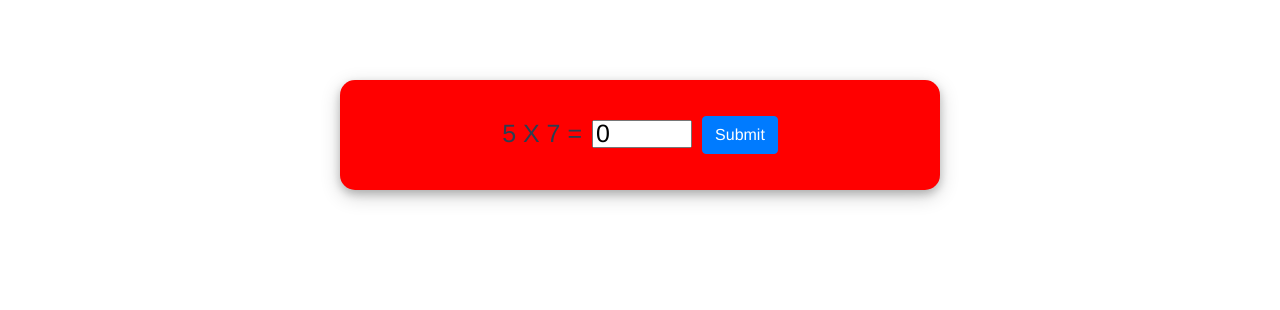
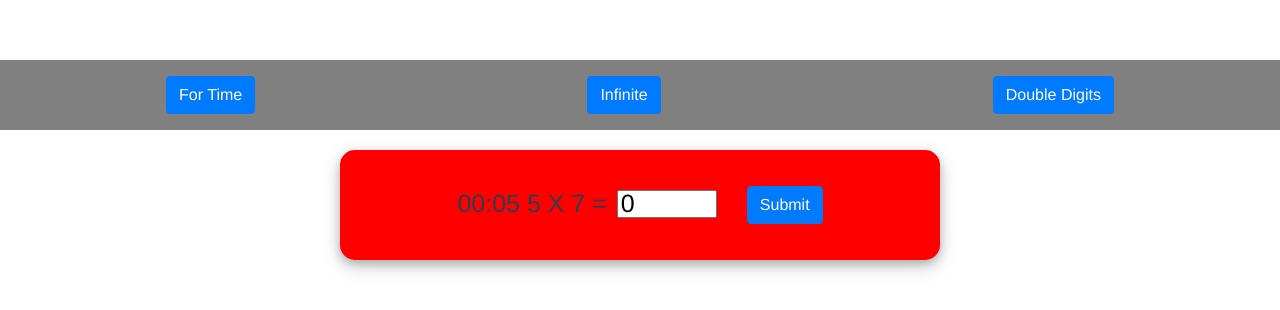
Before and after one commit to ilchovski98/Multiplication-App-Vue-Edition, a Vue app: page / in a window 1280 px wide. Shown: the top 310 px of the page. Built offline with nearby package versions, Linux system fonts and the light colour scheme.

Commit message:
adding navigation and timer Unfinished

```diff
--- a/src/App.vue
+++ b/src/App.vue
@@ -1,19 +1,30 @@
 <template>
   <div id="app">
+    <navigation></navigation>
     <div v-for="index in count" :key="index">
-      <multiplication-template :addComponent="addComponent" :count="count" class="space"></multiplication-template>
+      <timer #default="{stop, formattedTime }">
+        <multiplication-template :start="start" :stop="stop" :addComponent="addComponent" :count="count" class="space">
+        <template #timer>
+          {{ formattedTime }}
+        </template>
+      </multiplication-template>
+      </timer>
     </div>
   </div>
 </template>
 
 <script>
 import MultiplicationTemplate from './components/multiplicationTemplate'
+import Navigation from './components/navigation'
+import Timer from './components/timer'
 import 'bootstrap/dist/css/bootstrap.min.css'
 
 export default {
   name: 'App',
   components: {
-    MultiplicationTemplate
+    MultiplicationTemplate,
+    Navigation,
+    Timer
   },
   data() {
     return {
--- a/src/components/multiplicationTemplate/index.vue
+++ b/src/components/multiplicationTemplate/index.vue
@@ -1,6 +1,7 @@
 <template>
   <div id="main" :class="{green: correct, red: !correct}">
       <div id="content">
+          <slot name="timer"></slot>
           <p>{{ number1 }} X {{ number2 }} =</p>
           <input type="number" v-model="enteredNumber">
           <button id="btns" class="btn btn-primary" @click="check">Submit</button>
@@ -11,7 +12,7 @@
 <script>
 export default {
     name: "MultiplicationTemplate",
-    props: ['count', 'addComponent'],
+    props: ['count', 'addComponent', 'start', 'stop'],
     data() {
         return {
             number1: Math.floor(Math.random() * 10),
@@ -31,16 +32,16 @@ export default {
 
         },
         check() {
-            const vm = this;
-            const calcResult = vm.number1 * vm.number2;
-            if (vm.enteredNumber == calcResult) {
-                vm.correct = true;
+            const calcResult = this.number1 * this.number2;
+            if (this.enteredNumber == calcResult) {
+                this.correct = true;
+                this.stop();
                 this.addComponent();
             } else {
-                vm.correct = false;
+                this.correct = false;
             }
-            console.log(vm.enteredNumber);
-            console.log(vm.correct);
+            console.log(this.enteredNumber);
+            console.log(this.correct);
 
         }
     },
@@ -64,7 +65,6 @@ export default {
     display:inline-block;
     border-radius: 15px;
     box-shadow: 0 4px 8px 0 rgba(0, 0, 0, 0.2), 0 6px 20px 0 rgba(0, 0, 0, 0.19);
-
 }
 
 #content {
@@ -93,7 +93,7 @@ input::-webkit-inner-spin-button {
 }
 
 #btns {
-    margin-left: 10px;
+    margin-left: 30px;
 }
 
 .red {
--- /dev/null
+++ b/src/components/navigation/index.vue
@@ -0,0 +1,26 @@
+<template>
+  <div class="navigator">
+    <button class="btn btn-primary">For Time</button>
+    <button class="btn btn-primary">Infinite</button>
+    <button class="btn btn-primary">Double Digits</button>
+  </div>
+</template>
+
+<script>
+export default {
+    name: "Navigation",
+
+}
+</script>
+
+<style>
+.navigator {
+  background-color: grey;
+  height: 70px;
+  width: 100%;
+  display: flex;
+  align-content: center;
+  justify-content: space-around;
+  align-items: center;
+}
+</style>
--- /dev/null
+++ b/src/components/timer/index.vue
@@ -0,0 +1,52 @@
+<template>
+  <div>
+      <slot :start="start" :stop="stop" :formattedTime="formattedTime"></slot>
+  </div>
+</template>
+
+<script>
+export default {
+    name: 'Timer',
+    data() {
+        return {
+            timerState: 'stopped',
+            currentTimer: 0,
+            formattedTime: "00:00",
+            ticker: undefined,
+        }
+    },
+    methods: {
+        start () {
+        if (this.timerState !== 'running') {
+            this.tick();
+            this.timerState = 'running';
+        }
+        },
+        tick() {
+            this.ticker = setInterval(() => {
+            this.currentTimer++;
+            this.formattedTime = this.formatTime(this.currentTimer);
+            }, 1000)
+        },
+        formatTime(seconds) {
+            let measuredTime = new Date(null);
+            measuredTime.setUTCSeconds(seconds);
+            let MHSTime = measuredTime.toISOString().substr(14, 5);
+            return MHSTime;
+        },
+        stop () {
+            window.clearInterval(this.ticker)
+            this.currentTimer = 0;
+            this.timerState = "stopped";
+        },
+
+    },
+    mounted() {
+        this.start();
+    }
+}
+</script>
+
+<style>
+
+</style>
```
